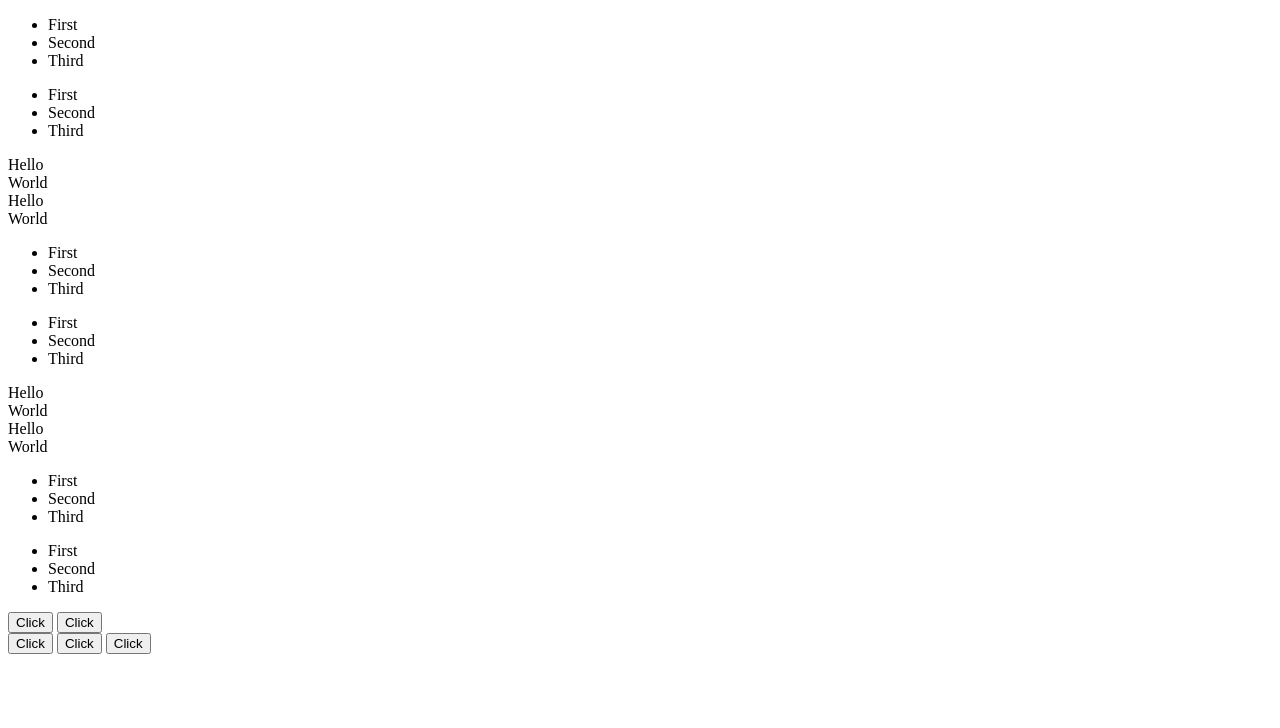
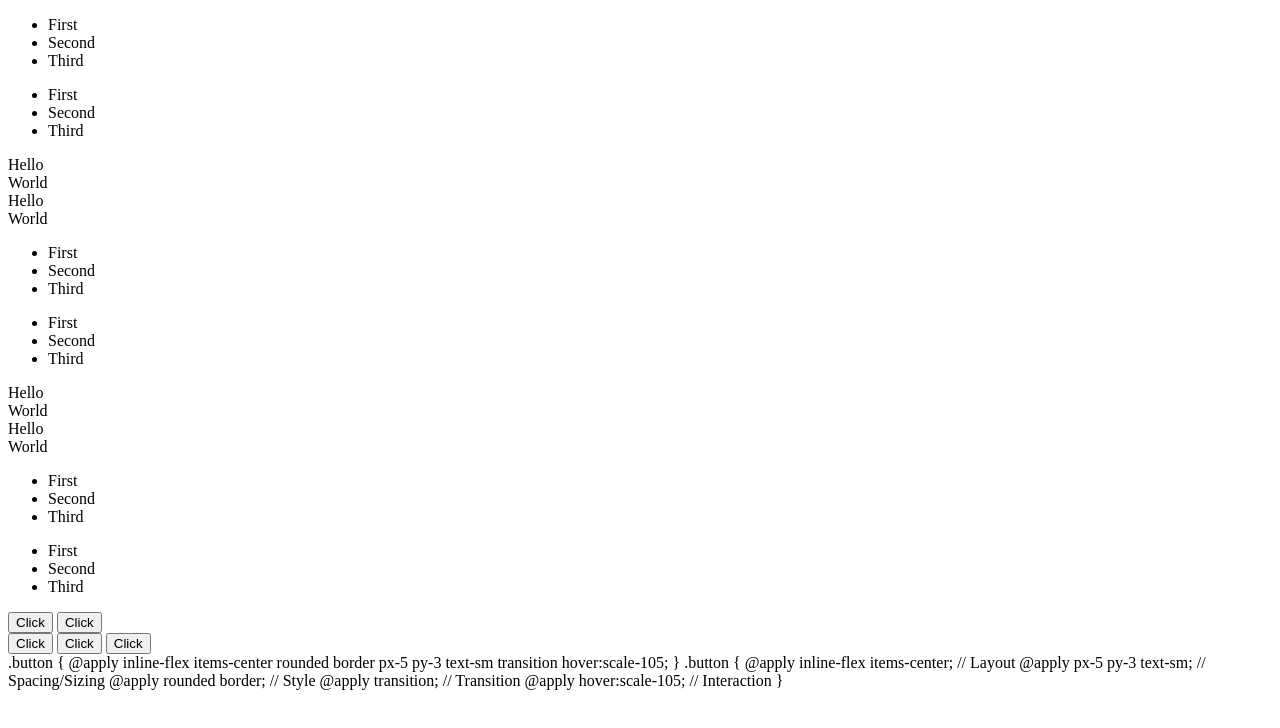
Before and after one commit to TanzilRayhan/Web-Practice, a plain HTML site: page Random/tailwind-tips.html in a window 1280 px wide. Drawn offline with Linux system fonts and the light colour scheme.

Commit message:
Split CSS Class Names

```diff
--- a/Random/tailwind-tips.html
+++ b/Random/tailwind-tips.html
@@ -98,11 +98,20 @@
       <!-- With JIT -->
       <button class="bg-red-500/50">Click</button>
     </article>
+    <!-- Split CSS Class Names onto Multiple Lines in CSS Files -->
     <article>
       <!-- Incorrect -->
-
+      .button {
+        @apply inline-flex items-center rounded border px-5 py-3 text-sm transition hover:scale-105;
+      }
       <!-- correct -->
-
+      .button {
+        @apply inline-flex items-center; // Layout
+        @apply px-5 py-3 text-sm; // Spacing/Sizing
+        @apply rounded border; // Style
+        @apply transition; // Transition
+        @apply hover:scale-105; // Interaction
+      }
     </article>
 
 </body>
```
